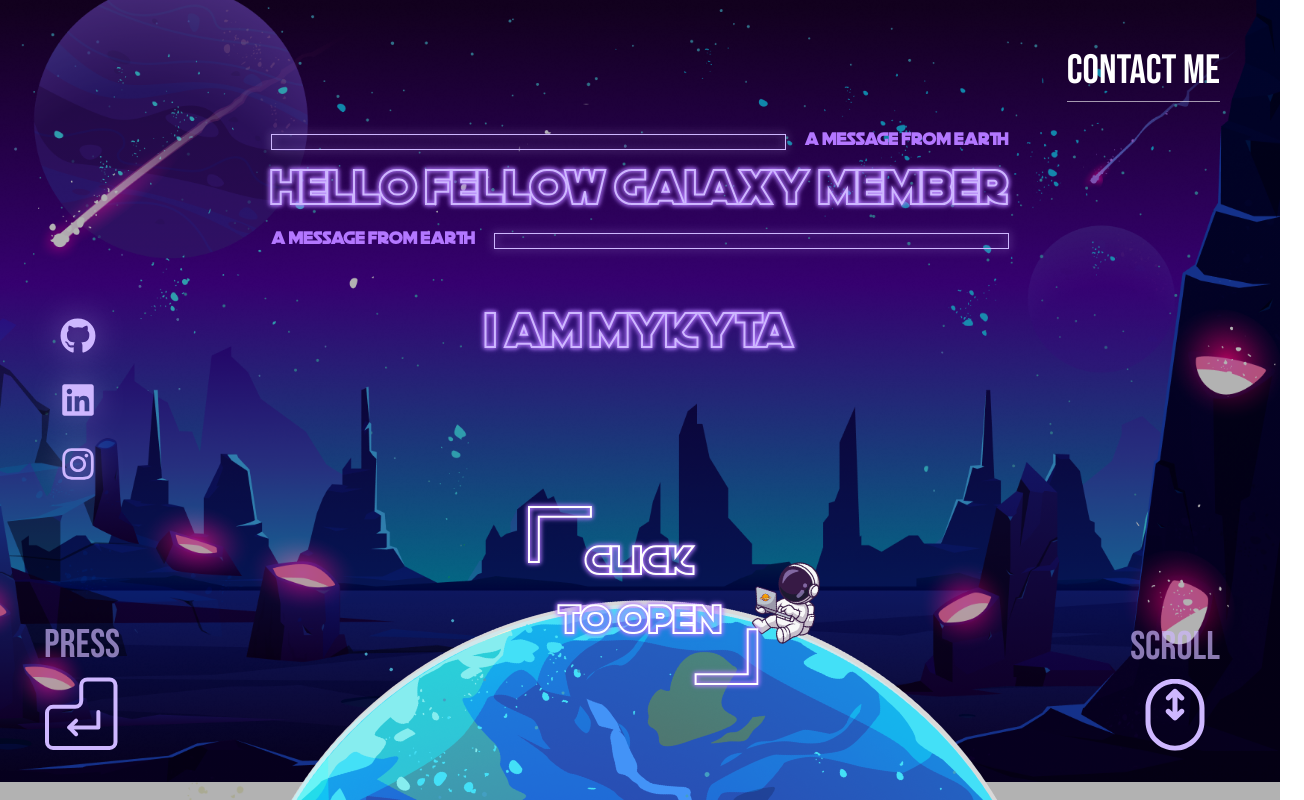
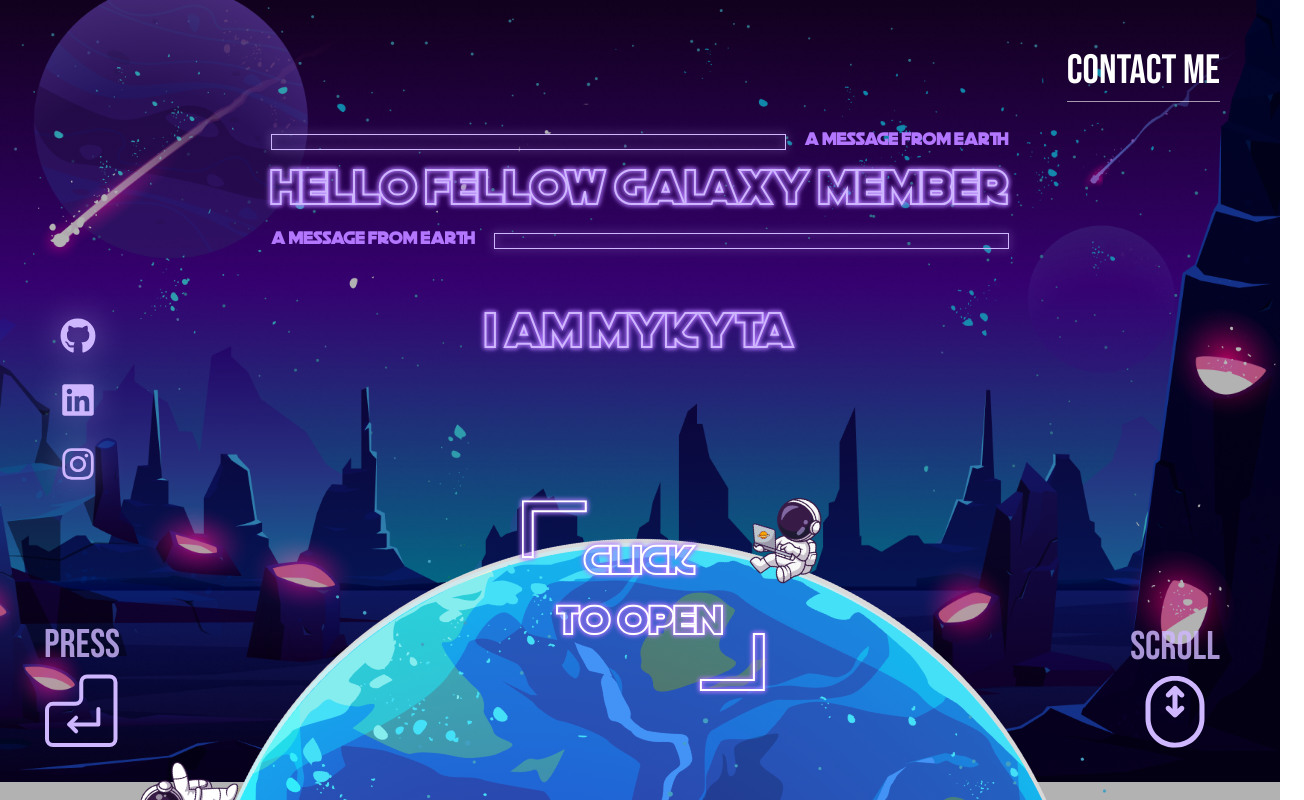
Before and after one commit to ZozuliaMykyta/portfolio, a React (Vite) app: page / in a window 1280 px wide. Shown: the top 800 px of the page, 1304 px wide, since content can reach past the window. Built offline with nearby package versions, Linux system fonts and the light colour scheme.

Commit message:
fix: update layout and styling for Earth image in App component

```diff
--- a/src/App.tsx
+++ b/src/App.tsx
@@ -9,14 +9,14 @@ import { motion } from "motion/react";
 
 function App() {
   return (
-    <div className="relative">
+    <div className="relative overflow-hidden">
       <SlideShow />
       <EnterIndicator />
       <ScrollIndicator />
       <ContactButton />
       <ClickToOpenButton />
       <motion.img
-        className="absolute bottom-[-93%] left-[50%] -translate-x-[50%] z-30 pointer-events-none w-[80%]"
+        className="absolute bottom-0 left-[50%] -translate-x-[50%] translate-y-[66%] z-30 pointer-events-none w-[1100px] h-[1100px]"
         src={earth}
         alt="Earth"
         animate={{ rotate: 360 }}
```
